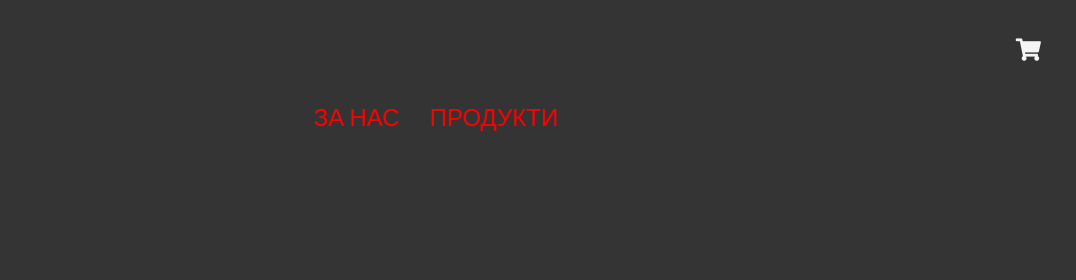
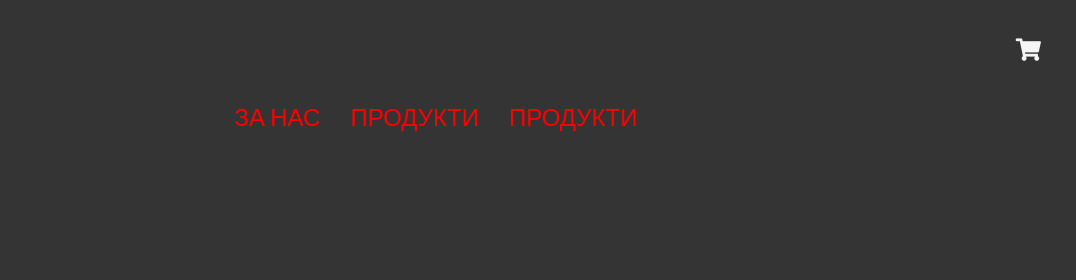
Before and after one commit to Rum3/Joro, a plain HTML site: page index.html in a window 1280 px wide. Shown: the top 280 px of the page, 204-1280 px from the left. Drawn offline with Linux system fonts and the light colour scheme.

Commit message:
Update index.html

```diff
--- a/index.html
+++ b/index.html
@@ -51,7 +51,10 @@
                             <a href="zanas.html" class="link">ЗА НАС</a>
                         </li>
                         <li class="nav-links">
-                            <a href="mobil.html" class="link">ПРОДУКТИ</a>
+                            <a href="#main" class="link">ПРОДУКТИ</a>
+                        </li>
+                        <li class="nav-links">
+                            <a href="#main" class="link">ПРОДУКТИ</a>
                         </li>
                     </ul>
                 </div>
```
